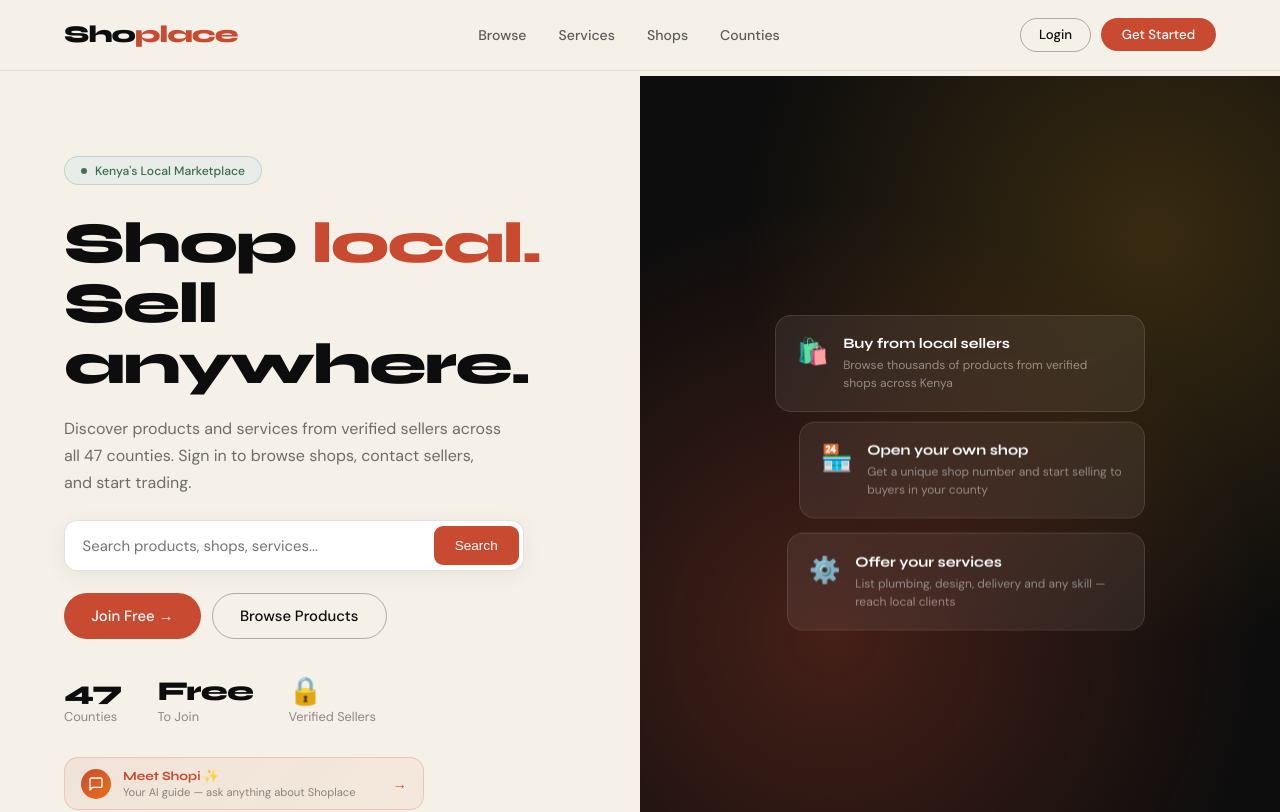
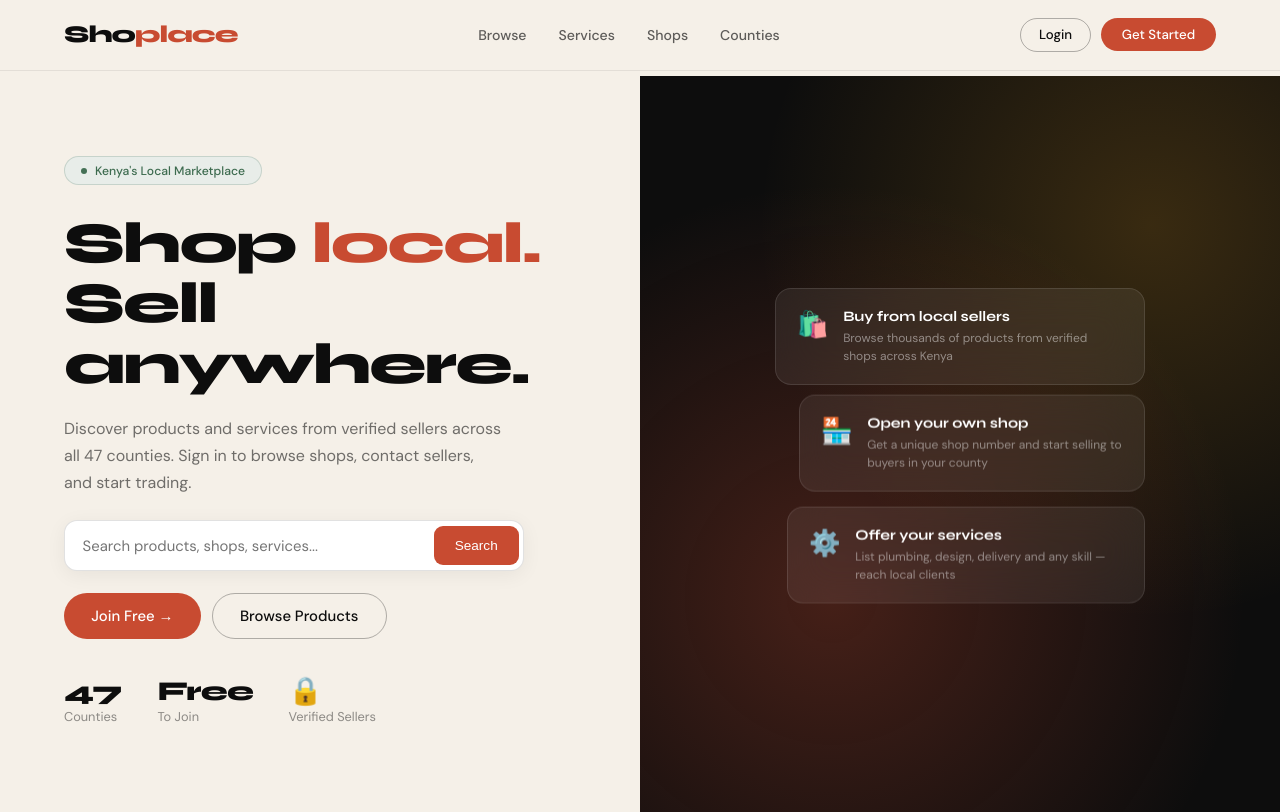
Before and after one commit to ngigi1397-jpg/shoplace-marketplace, a Next.js app: page / in a window 1280 px wide. Shown: the top 812 px of the page. Built offline with nearby package versions, Linux system fonts and the light colour scheme; no server answers.

Commit message:
chore: clean homepage - remove all Shopi references

```diff
--- a/app/page.tsx
+++ b/app/page.tsx
@@ -2,8 +2,6 @@
 
 import { useState, useEffect } from "react";
 import { createClient, User } from "@supabase/supabase-js";
-// import ShopiChat from "@/components/ShopiChat";
-
 const supabase = createClient(
   process.env.NEXT_PUBLIC_SUPABASE_URL!,
   process.env.NEXT_PUBLIC_SUPABASE_ANON_KEY!
@@ -170,19 +168,6 @@ export default function HomePage() {
             <div className="stat-item"><h3>🔒</h3><p>Verified Sellers</p></div>
           </div>
 
-          {/* SHOPI AI TEASER */}
-          <div className="shopi-teaser">
-            <div className="shopi-teaser-icon">
-              <svg width="16" height="16" viewBox="0 0 24 24" fill="none">
-                <path d="M21 15C21 15.5304 20.7893 16.0391 20.4142 16.4142C20.0391 16.7893 19.5304 17 19 17H7L3 21V5C3 4.46957 3.21071 3.96086 3.58579 3.58579C3.96086 3.21071 4.46957 3 5 3H19C19.5304 3 20.0391 3.21071 20.4142 3.58579C20.7893 3.96086 21 4.46957 21 5V15Z" stroke="white" strokeWidth="2" strokeLinecap="round" strokeLinejoin="round"/>
-              </svg>
-            </div>
-            <div className="shopi-teaser-text">
-              <span className="shopi-teaser-label">Meet Shopi ✨</span>
-              <span className="shopi-teaser-sub">Your AI guide — ask anything about Shoplace</span>
-            </div>
-            <div className="shopi-teaser-arrow">→</div>
-          </div>
         </div>
         <div className="hero-right">
           <div className="hero-cards">
@@ -307,8 +292,7 @@ export default function HomePage() {
 
       <div className="mobile-bottom-spacer" />
 
-      {/* SHOPI AI ASSISTANT */}
-      {/* <ShopiChat /> */}
+
     </>
   );
 }
@@ -377,15 +361,6 @@ a{text-decoration:none;}
 .hero-stats{display:flex;gap:2.2rem;margin-bottom:2rem;}
 .stat-item h3{font-family:'Syne',sans-serif;font-size:1.7rem;font-weight:800;letter-spacing:-.03em;}
 .stat-item p{font-size:.8rem;color:rgba(13,13,13,.45);margin-top:.1rem;}
-
-/* SHOPI TEASER */
-.shopi-teaser{display:inline-flex;align-items:center;gap:0.75rem;background:linear-gradient(135deg,rgba(200,75,49,0.08),rgba(232,114,26,0.06));border:1.5px solid rgba(200,75,49,0.2);border-radius:14px;padding:0.65rem 1rem;cursor:pointer;transition:all .2s;max-width:360px;}
-.shopi-teaser:hover{border-color:rgba(200,75,49,0.45);background:linear-gradient(135deg,rgba(200,75,49,0.12),rgba(232,114,26,0.09));transform:translateY(-1px);}
-.shopi-teaser-icon{width:30px;height:30px;border-radius:50%;background:linear-gradient(135deg,#c84b31,#e8721a);display:flex;align-items:center;justify-content:center;flex-shrink:0;}
-.shopi-teaser-text{display:flex;flex-direction:column;gap:0.1rem;flex:1;}
-.shopi-teaser-label{font-size:0.78rem;font-weight:700;color:var(--rust);font-family:'Syne',sans-serif;}
-.shopi-teaser-sub{font-size:0.7rem;color:rgba(13,13,13,0.45);}
-.shopi-teaser-arrow{font-size:0.9rem;color:var(--rust);font-weight:700;}
 
 .hero-right{background:var(--ink);position:relative;display:flex;align-items:center;justify-content:center;overflow:hidden;}
 .hero-right::before{content:'';position:absolute;inset:0;background:radial-gradient(circle at 30% 70%,rgba(200,75,49,.3),transparent 60%),radial-gradient(circle at 80% 20%,rgba(232,160,32,.2),transparent 50%);}
```
